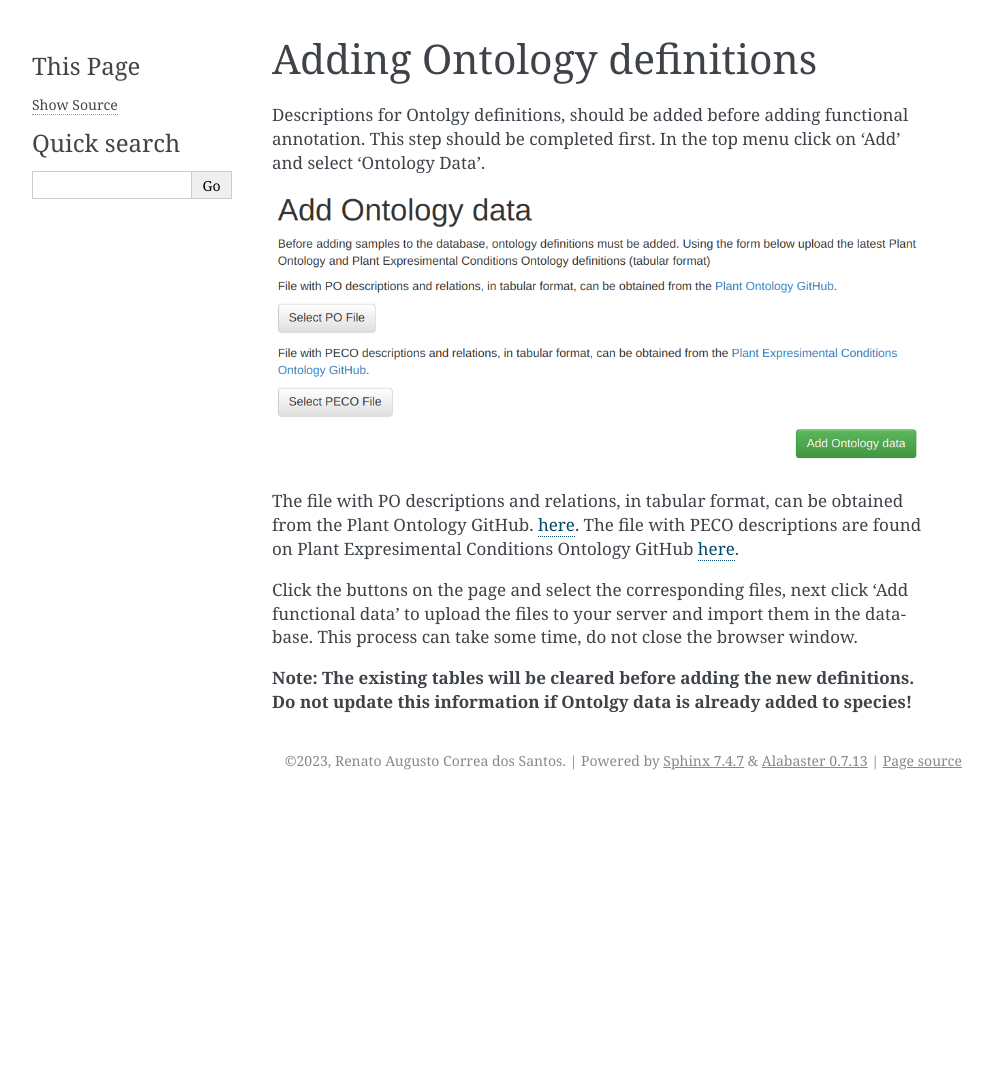
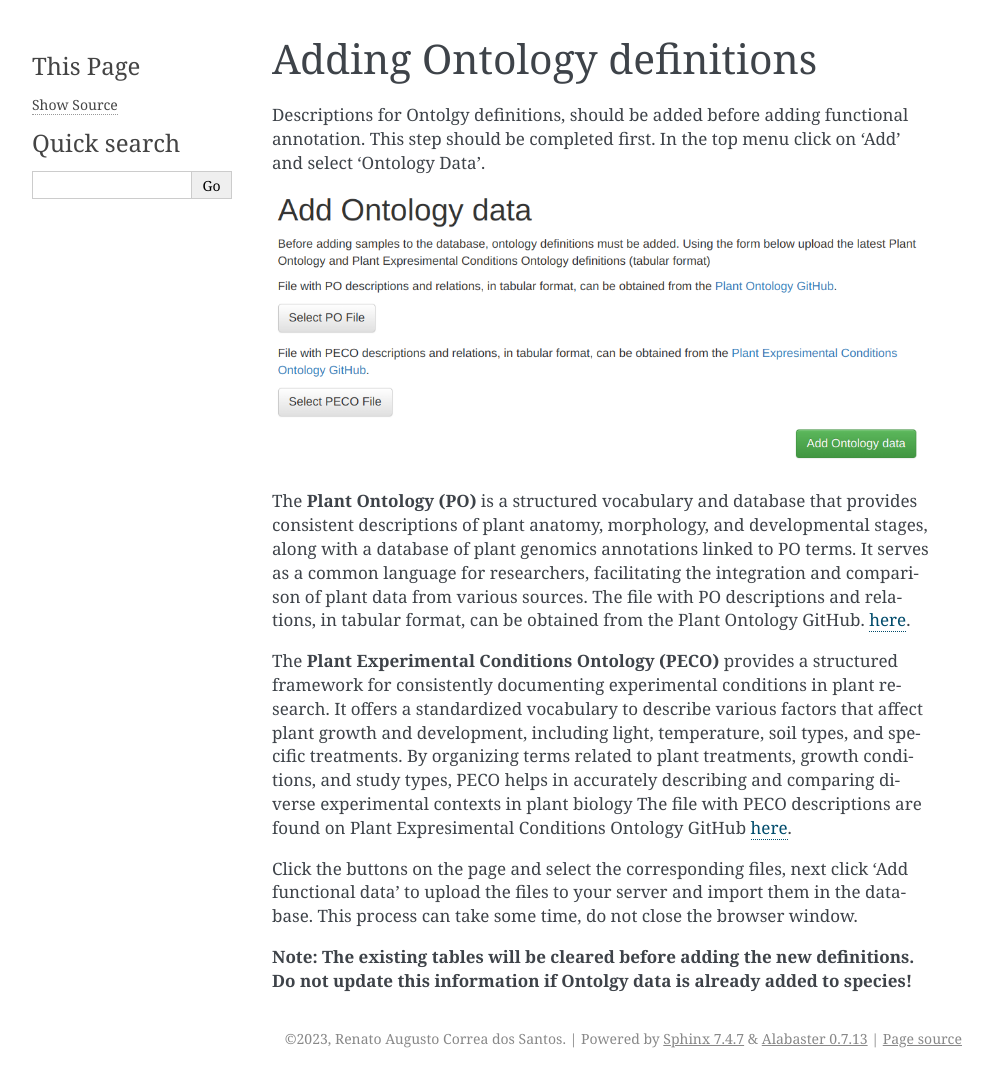
Before and after one commit to labbces/conekt_grasses, a Sphinx documentation site: the page built from CoNekT/docs/source/building/009_Ontology_definitions.md, in a window 1280 px wide. Shown: the whole page, without its empty margins (148-1141 px from the left). Built offline with Sphinx 7.4.7, drawn with Linux system fonts in a browser that asks for light colours; before the commit the page ends 900 px from its top, so only the background shows below that.

Commit message:
Atualização da página

```diff
--- a/CoNekT/docs/source/building/009_Ontology_definitions.md
+++ b/CoNekT/docs/source/building/009_Ontology_definitions.md
@@ -6,8 +6,11 @@ the top menu click on 'Add' and select 'Ontology Data'.
 
 ![Add Ontology data](../images/add_ontology.png "Adding Ontology data")
 
+The **Plant Ontology (PO)** is a structured vocabulary and database that provides consistent descriptions of plant anatomy, morphology, and developmental stages, along with a database of plant genomics annotations linked to PO terms. It serves as a common language for researchers, facilitating the integration and comparison of plant data from various sources.
 The file with PO descriptions and relations, in tabular format, can be obtained from the Plant Ontology GitHub.
 [here](https://github.com/Planteome/plant-ontology).
+
+The **Plant Experimental Conditions Ontology (PECO)** provides a structured framework for consistently documenting experimental conditions in plant research. It offers a standardized vocabulary to describe various factors that affect plant growth and development, including light, temperature, soil types, and specific treatments. By organizing terms related to plant treatments, growth conditions, and study types, PECO helps in accurately describing and comparing diverse experimental contexts in plant biology
 The file with PECO descriptions are found on Plant Expresimental Conditions Ontology GitHub [here](https://github.com/Planteome/plant-experimental-conditions-ontology).
 
 Click the buttons on the page and select the corresponding files, next
```
